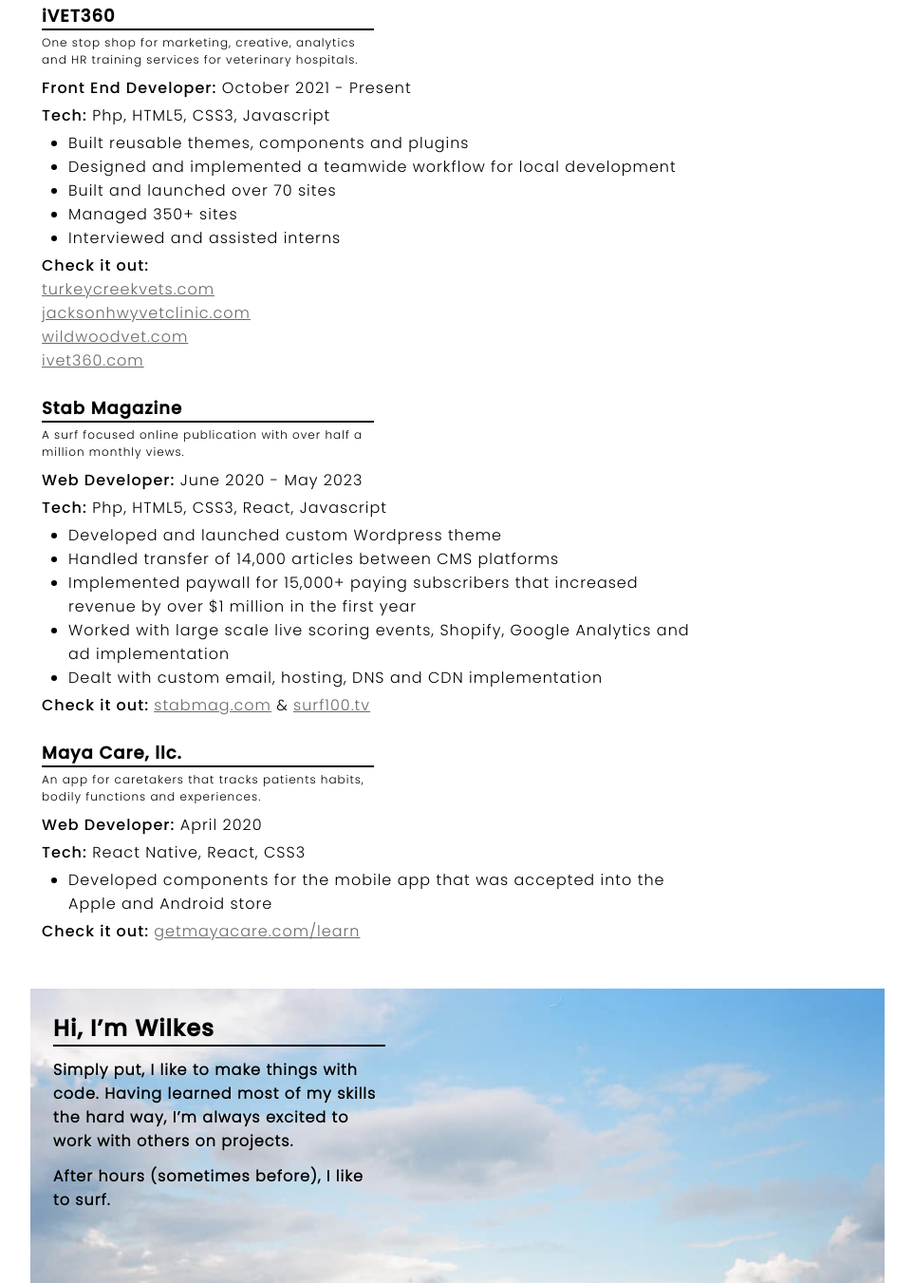
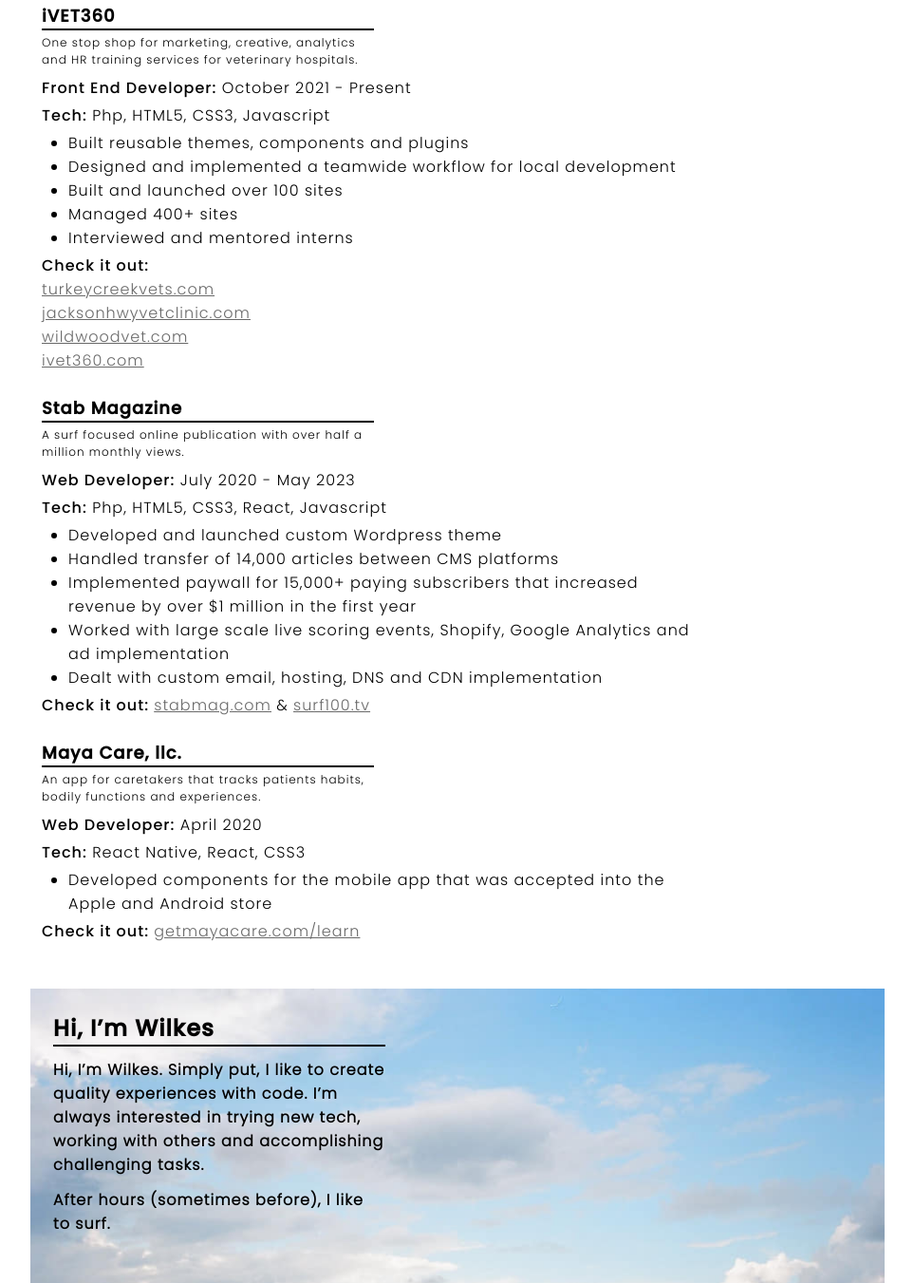
Before and after one commit to boothaw/awilkesbooth, a plain HTML site: page index.html in a window 1280 px wide. Shown: the part 549-1900 px from the top of the page at 95% size, without its empty margins (158-1121 px from the left). Drawn offline with Linux system fonts and the light colour scheme.

Commit message:
january copy updates - about, ivet360 & stab date

```diff
--- a/index.html
+++ b/index.html
@@ -55,9 +55,9 @@
 					<ul>
 						<li>Built reusable themes, components and plugins</li>
 						<li>Designed and implemented a teamwide workflow for local development</li>
-						<li>Built and launched over 70 sites</li>
-						<li>Managed 350+ sites</li>
-						<li>Interviewed and assisted interns</li>
+						<li>Built and launched over 100 sites</li>
+						<li>Managed 400+ sites</li>
+						<li>Interviewed and mentored interns</li>
 					</ul>
 					<p class="check-it">Check it out:</p>
 					<p><a href="https://turkeycreekvets.com/" target="_blank">turkeycreekvets.com</a></p>
@@ -70,7 +70,7 @@
 						<h3>Stab Magazine</h3>
 						<p class="co-description">A surf focused online publication with over half a million monthly
 							views.</p>
-						<p><span>Web Developer:</span> June 2020 - May 2023</p>
+						<p><span>Web Developer:</span> July 2020 - May 2023</p>
 						<p><span>Tech:</span> Php, HTML5, CSS3, React, Javascript</p>
 					</div>
 					<ul>
@@ -112,8 +112,8 @@
 					<h2>Hi, I’m Wilkes</h2>
 					<div class="section-content">
 						<p>
-							Simply put, I like to make things with code. Having learned most of my skills the hard way,
-							I’m always excited to work with others on projects.
+							Hi, I’m Wilkes. Simply put, I like to create quality experiences with code. I’m always
+							interested in trying new tech, working with others and accomplishing challenging tasks.
 						</p>
 						<p>
 							After hours (sometimes before), I like to surf.
```
